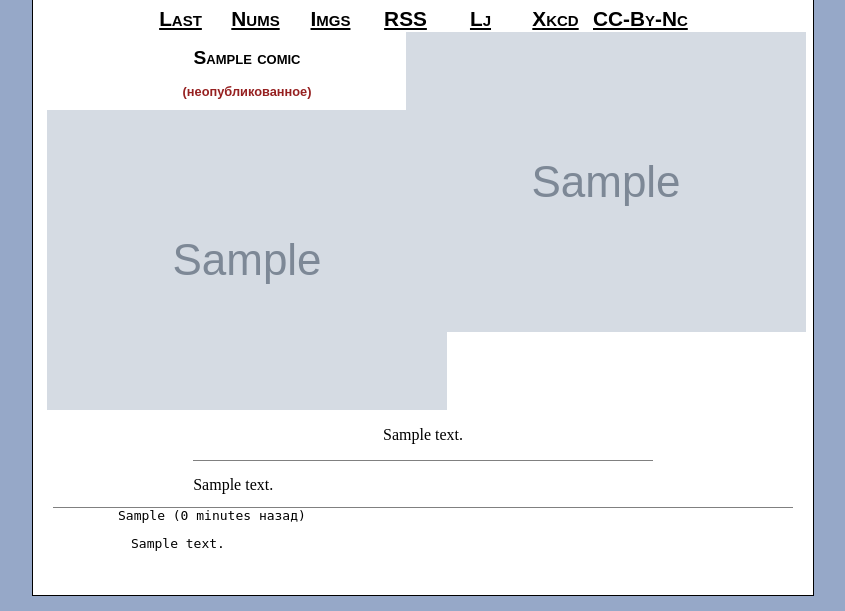
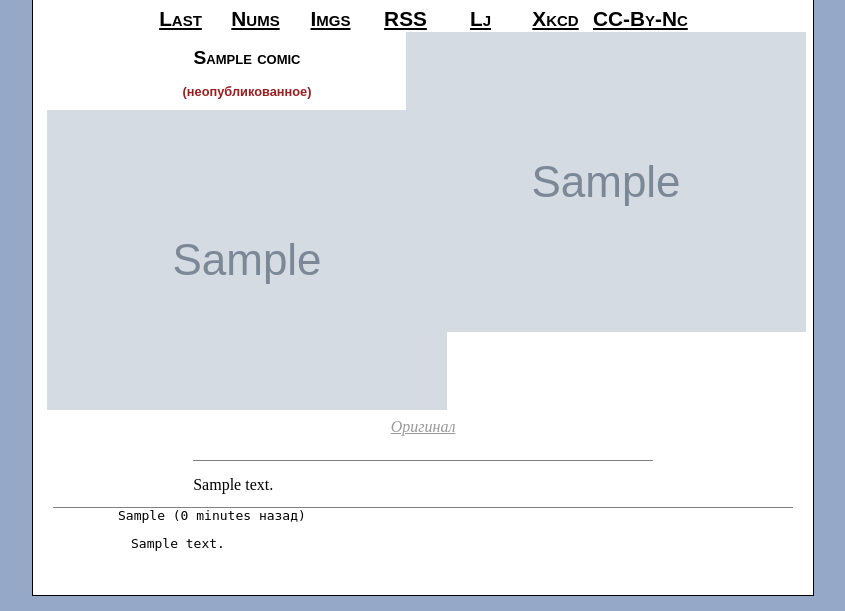
Before and after one commit to whatifrussian/xkcd.ru, a Django app: template templates/comics/detail_unpublished.html in a window 1280 px wide. Shown: the part 51-662 px from the top of the page, without its empty margins (217-1062 px from the left). Run offline with Django 3.2, Linux system fonts and the light colour scheme; the template is opened without the code that fills it: most values are stand-ins (such as "Sample title", 1, 10 or a date in 2020); grey boxes marked "Sample" are stand-in pictures; parts of the project's set-up code (start-up, migrations or seed data) failed here and were passed over.

Commit message:
Display title-text as image title text and link to original as separate link.

```diff
--- a/static/xkcd.css
+++ b/static/xkcd.css
@@ -107,12 +107,12 @@ ul.nav {
   height: 1.4em;
 }
 
-ul.nav li{
+ul.nav li {
   display:block;
   float: left;
 }
 
-ul.nav li a{
+ul.nav li a {
   display: block;
   margin: 0px 4px 0px 4px;
   width:70px;
@@ -126,16 +126,23 @@ ul.nav li a{
   font-weight:600;
 }
 
-ul.nav li a:hover{
+ul.nav li a:hover {
 	background-color:#FFF;
 	color:#6E7B91;
 }
 
 /* Comics */
 
-div.comics_text {
-  margin-top: 1em;
-  margin-bottom: 1em;
+div.original {
+    display: block;
+    margin-bottom: 1.5em;
+    margin-top: 0.5em;
+}
+
+div.original a {
+    color: #999;
+    font-style: italic;
+    text-decoration: underline;
 }
 
 div.comment {
@@ -145,7 +152,7 @@ div.comment {
   width: 60%;
 }
 
-div.comics_text a, div.comment a {
+div.comment a {
   text-decoration: underline;
 }
 
--- a/templates/comics/comics.html
+++ b/templates/comics/comics.html
@@ -1,6 +1,8 @@
-<a href="http://xkcd.com/{{comics.cid}}/" target=_blank>
-<img border=0 src="{{comics.image.url}}" alt="{{ comics.title }}">
-</a>
+<img border=0 src="{{comics.image.url}}" alt="{{ comics.title }}" title="{{ comics.text|safe }}">
+
+<div class="original">
+<a href="http://xkcd.com/{{comics.cid}}/" target=_blank>Оригинал</a>
+</div>
 
 {% if comics.transcription %}
 <div {% if not show_transcription %}style="display:none" {% endif %}class="transcription" id="transcription">
@@ -8,8 +10,6 @@
 </div>
 {% endif %}
 
-<div class="comics_text">{{ comics.text|safe }}</div>
-
 {% if comics.comment %}
 <div class="comment">
 {{ comics.comment|safe }}
```
Also changed, not shown: templates/comics/edit_form.html (+4 -4 lines).
